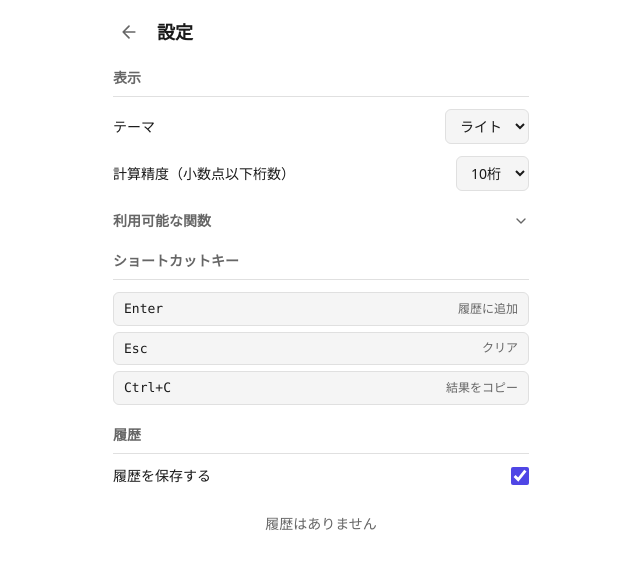
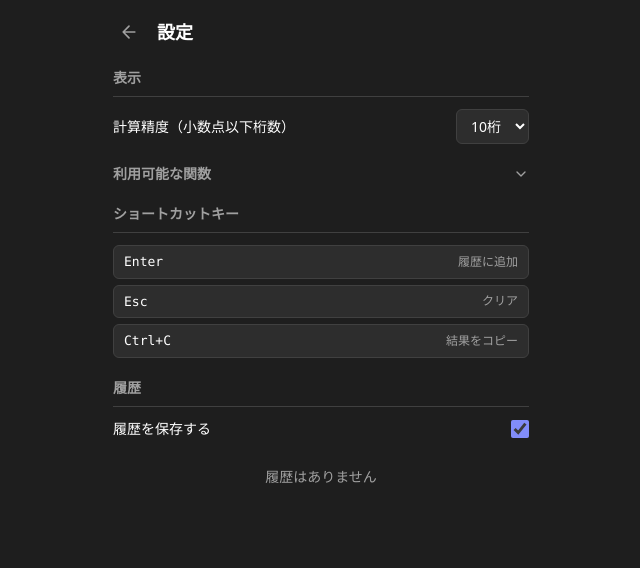
Before and after one commit to tsmh3939/ScientificCalculator, a React (Vite) app: page / in a window 1280 px wide. Both pictures are taken after a click on the button "設定". Shown: the top 568 px of the page, without its empty margins (319-959 px from the left). Built offline with nearby package versions, Linux system fonts and the light colour scheme.

Commit message:
ライトモードを削除

```diff
--- a/index.html
+++ b/index.html
@@ -8,6 +8,9 @@
     <link rel="manifest" href="/manifest.webmanifest" />
     <link rel="apple-touch-icon" href="/icons/icon192.png" />
     <title>Calculator</title>
+    <style>
+      html { background-color: #1a1a1a; }
+    </style>
   </head>
   <body>
     <div id="root"></div>
--- a/src/components/Calculator.tsx
+++ b/src/components/Calculator.tsx
@@ -58,10 +58,6 @@ export function Calculator() {
   useEffect(() => {
     inputRef.current?.focus();
   }, []);
-
-  useEffect(() => {
-    document.documentElement.setAttribute('data-theme', settings.theme);
-  }, [settings.theme]);
 
   const handleKeyDown = (e: React.KeyboardEvent<HTMLInputElement>) => {
     const input = e.currentTarget;
--- a/src/components/Settings.tsx
+++ b/src/components/Settings.tsx
@@ -50,23 +50,6 @@ export function Settings({
           <h2 className="text-sm font-semibold text-text-secondary m-0 pb-2 border-b border-border">
             表示
           </h2>
-
-          <div className="flex items-center justify-between gap-3">
-            <label htmlFor="theme" className="text-sm text-text-primary">
-              テーマ
-            </label>
-            <select
-              id="theme"
-              className="px-2.5 py-1.5 text-sm bg-bg-input border border-border rounded-md text-text-primary cursor-pointer outline-none focus:border-accent"
-              value={settings.theme}
-              onChange={(e) =>
-                onUpdateSettings({ theme: e.target.value as 'light' | 'dark' })
-              }
-            >
-              <option value="light">ライト</option>
-              <option value="dark">ダーク</option>
-            </select>
-          </div>
 
           <div className="flex items-center justify-between gap-3">
             <label htmlFor="precision" className="text-sm text-text-primary">
--- a/src/hooks/useCalculator.ts
+++ b/src/hooks/useCalculator.ts
@@ -15,8 +15,7 @@ export function useCalculator() {
   const [error, setError] = useState('');
   const [settings, setSettings] = useState<Settings>({
     precision: 10,
-    historyEnabled: true,
-    theme: 'light',
+    historyEnabled: true
   });
   const [history, setHistory] = useState<HistoryItem[]>([]);
   const [isLoading, setIsLoading] = useState(true);
--- a/src/index.css
+++ b/src/index.css
@@ -32,22 +32,6 @@ body {
 }
 
 :root,
-[data-theme='light'] {
-  --bg-primary: #ffffff;
-  --bg-input: #f5f5f5;
-  --bg-result: #f0f4ff;
-  --bg-hover: #e5e5e5;
-  --bg-error: #fef2f2;
-  --border-color: #e0e0e0;
-  --text-primary: #1a1a1a;
-  --text-secondary: #666666;
-  --text-placeholder: #999999;
-  --accent-color: #4f46e5;
-  --accent-shadow: rgba(79, 70, 229, 0.2);
-  --error-color: #dc2626;
-  --warning-color: #d97706;
-}
-
 [data-theme='dark'] {
   --bg-primary: #1e1e1e;
   --bg-input: #2d2d2d;
--- a/src/utils/storage.ts
+++ b/src/utils/storage.ts
@@ -3,7 +3,6 @@
 export interface Settings {
   precision: number;
   historyEnabled: boolean;
-  theme: 'light' | 'dark';
 }
 
 export interface HistoryItem {
@@ -15,7 +14,6 @@ export interface HistoryItem {
 const DEFAULT_SETTINGS: Settings = {
   precision: 10,
   historyEnabled: true,
-  theme: 'light',
 };
 
 const SETTINGS_KEY = 'calculator_settings';
```
